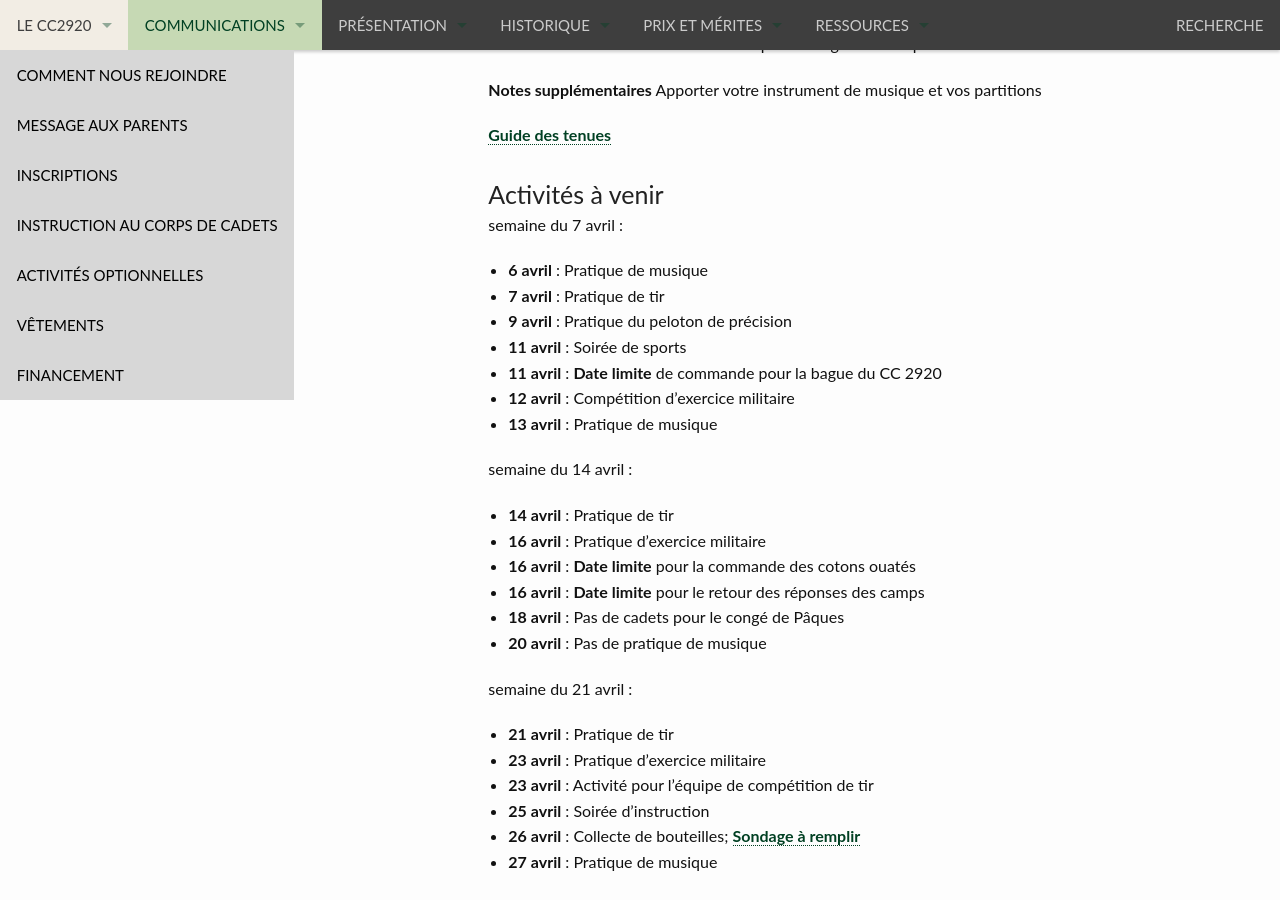
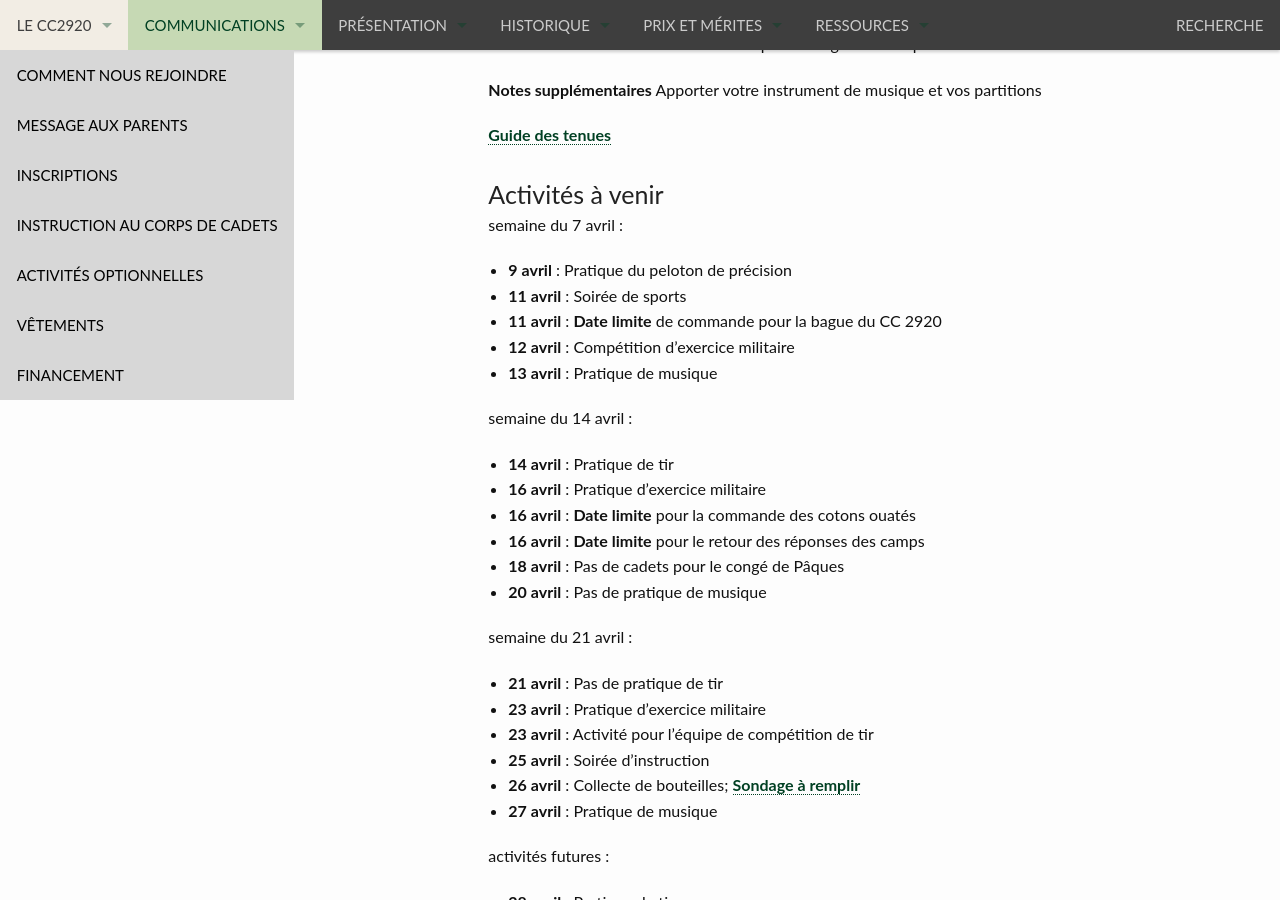
Before and after one commit to CC2920/web, a Jekyll site: the page built from _communications/messages.md, in a window 1280 px wide and 900 px high, scrolled down 530 px. Built offline with Jekyll 4.4.1, drawn with Linux system fonts in a browser that asks for light colours; some of the changed text lies outside the part shown.

Commit message:
mise a jour

```diff
--- a/_communications/messages.md
+++ b/_communications/messages.md
@@ -22,8 +22,6 @@ layout: "messages"
 
 semaine du 7 avril :
 
-- **6 avril** : Pratique de musique
-- **7 avril** : Pratique de tir
 - **9 avril** : Pratique du peloton de précision
 - **11 avril** : Soirée de sports
 - **11 avril** : **Date limite** de commande pour la bague du CC 2920
@@ -41,7 +39,7 @@ semaine du 14 avril :
 
 semaine du 21 avril :
 
-- **21 avril** : Pratique de tir
+- **21 avril** : Pas de pratique de tir
 - **23 avril** : Pratique d'exercice militaire
 - **23 avril** : Activité pour l'équipe de compétition de tir
 - **25 avril** : Soirée d'instruction
```
Also changed, not shown: other parts of _communications/messages.md (+1 -1 lines).
